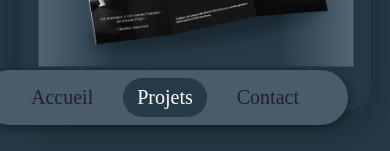
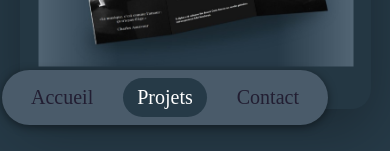
Before and after one commit to Armenia06/ashot-manucharyan-portfolio, a plain HTML site: page projets.html in a window 390 px wide. Shown: the part 693-844 px from the top of the page. Drawn offline with nearby package versions, Linux system fonts and the light colour scheme.

Commit message:
Reformat navbar.css with consistent styles

```diff
--- a/style/navbar.css
+++ b/style/navbar.css
@@ -236,6 +236,6 @@ header {
 
     .nav-links {
         gap: 1rem;
-        padding: 8px 35px;
+        padding: 8px 15px;
     }
 }
```
